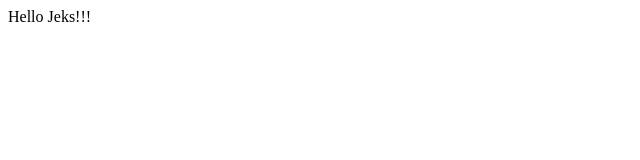
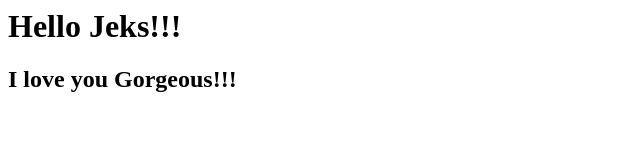
Before and after one commit to Gwapo143/First_Trial_Repo, a plain HTML site: page index.html in a window 1280 px wide. Shown: the whole page, without its empty margins (0-640 px from the left). Drawn offline with Linux system fonts and the light colour scheme.

Commit message:
Commit Second Trial

```diff
--- a/index.html
+++ b/index.html
@@ -3,6 +3,7 @@
 		<title>Welcome to Richard's first Git!</title>
 	</head>
 	<body>
-		<hl>Hello Jeks!!!</hl>
+		<h1>Hello Jeks!!!</hl>
+		<h2>I love you Gorgeous!!!</h2>
 	</body>
 </html>
```
